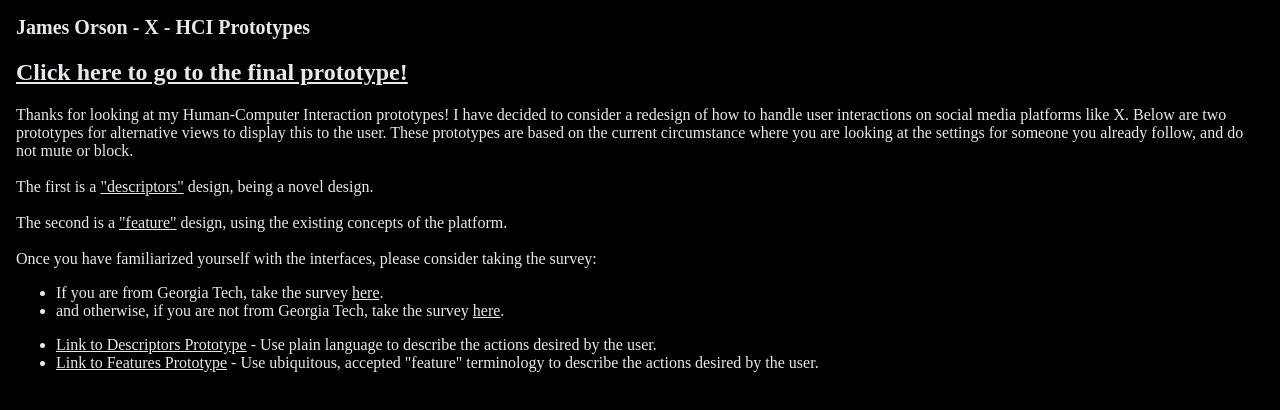
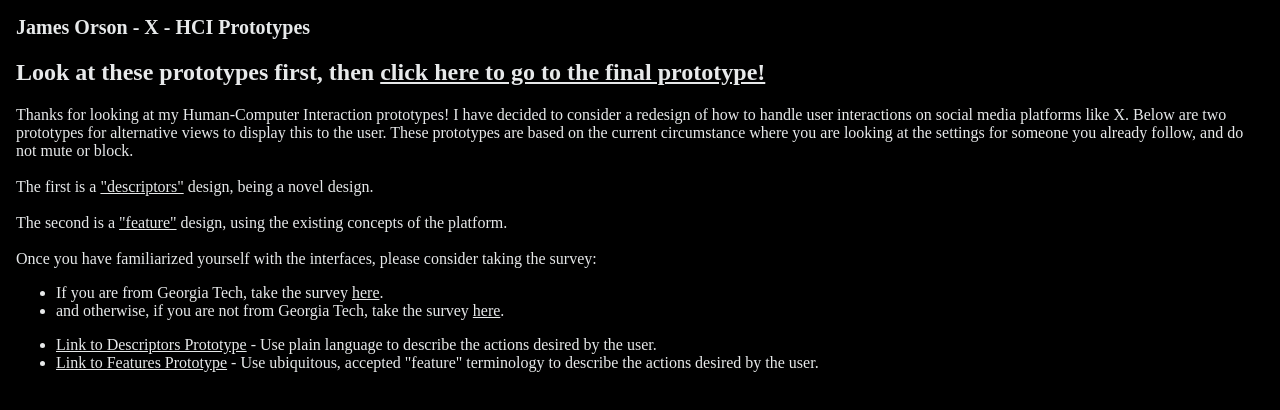
Before and after one commit to jamesaorson/hci-individual-project, a plain HTML site: page index.html in a window 1280 px wide. Drawn offline with Linux system fonts and the light colour scheme; a web font is replaced by a local one.

Commit message:
Update header

```diff
--- a/index.html
+++ b/index.html
@@ -11,7 +11,7 @@
   <body style="padding: 1rem">
     <h1>James Orson - X - HCI Prototypes</h1>
 
-    <h2><a href="/final">Click here to go to the final prototype!</a></h2>
+    <h2>Look at these prototypes first, then <a href="/final">click here to go to the final prototype!</a></h2>
 
     <div>
       <p>
```
